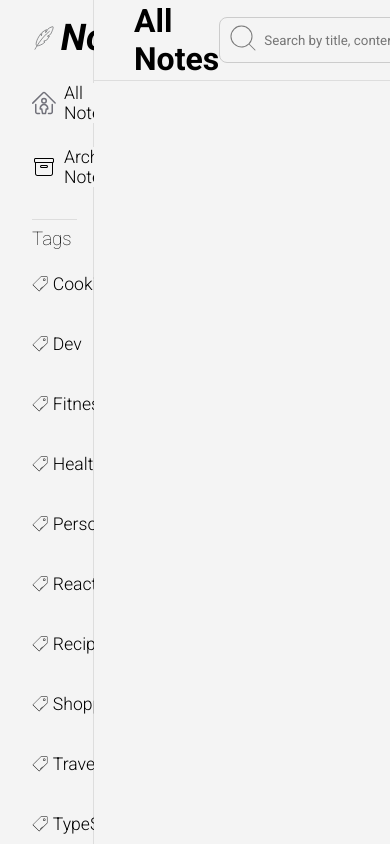
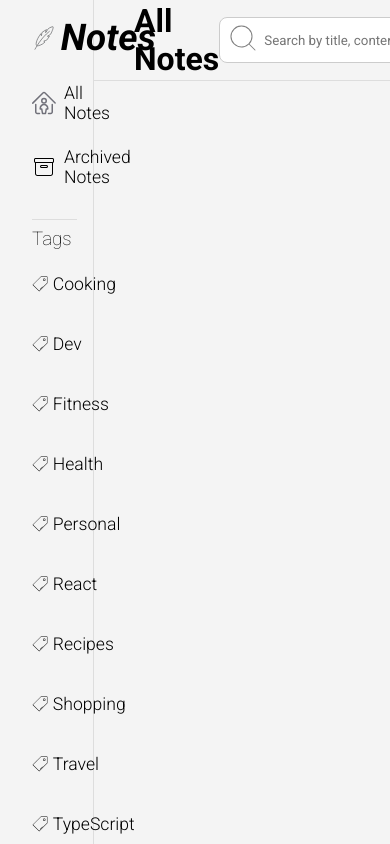
Before and after one commit to AlexF6/challenge-aba, a React (Vite) app: page / in a window 390 px wide. Shown: the top 844 px of the page. Built offline with nearby package versions, Linux system fonts and the light colour scheme.

Commit message:
refactor: restructure layout with flex and responsive proportions

```diff
--- a/src/App.jsx
+++ b/src/App.jsx
@@ -4,13 +4,26 @@ import "./styles/index.css"
 import "./styles/App.css"
 import Sidebar from "./components/layout/sidebar/Sidebar.jsx"
 import Header from "./components/layout/header/Header.jsx"
+import Content from './components/layout/content/Content.jsx';
+import Details from './components/layout/details/Details.jsx';
 
 function App() {
   return (
     <div className='app-container'>
       <Sidebar/>
-      <div className='main-content'>
+      <div className='header-content'>
         <Header/>
+        <div className='main-section'>
+          <div className='note-section'>
+
+          </div>
+          <div className='note-details'>
+
+          </div>
+          <div className='note-actions'>
+
+          </div>
+        </div>
       </div>
     </div>
 
--- /dev/null
+++ b/src/components/layout/content/Content.jsx
@@ -0,0 +1,10 @@
+//src/components/layout/content/Content.jsx
+import "../../../styles/layout/content/Content.css"
+
+const Content = ( {message} ) => {
+    return (
+        <h1>{message}</h1>
+    );
+};
+
+export default Content;
--- /dev/null
+++ b/src/components/layout/details/Details.jsx
@@ -0,0 +1,10 @@
+//src/components/layout/content/Details.jsx
+import "../../../styles/layout/details/Details.css"
+
+const Details = ( {message} ) => {
+    return (
+        <h1>{message}</h1>
+    );
+};
+
+export default Details;
--- a/src/components/layout/header/Header.jsx
+++ b/src/components/layout/header/Header.jsx
@@ -13,7 +13,6 @@ const Header = () => {
                 <SearchBar/>
                 <HeaderIcon/>
             </div>
-
         </header>
     );
 };
--- a/src/styles/App.css
+++ b/src/styles/App.css
@@ -1,11 +1,36 @@
 .app-container {
     display: flex;
-    height: 100vh;
-    font-family: "Roboto", sans-serif;
+    height: 100%;
+    /* border: 1px solid red; */
 }
 
-.main-content {
+.header-content {
+    display: flex;
+    flex-direction: column;
+    flex: 1;
+}
+
+.main-section {
     display: flex;
     flex: 1;
-    flex-direction: column;
+    height: 100%;
+    /* border: 1px solid red; */
 }
+
+.note-section {
+    flex: 2;
+    height: auto;
+    /* border: 1px solid blue; */
+}
+
+.note-details {
+    flex: 6;
+    height: 100%;
+    /* border: 1px solid green; */
+}
+
+.note-actions {
+    flex: 2;
+    height: 100%;
+    /* border: 1px solid red; */
+}
--- a/src/styles/index.css
+++ b/src/styles/index.css
@@ -1,6 +1,14 @@
 /* src/index.css */
+html, body, #root {
+  height: 100%;
+}
+
+body {
+  font-family: "Roboto", sans-serif;
+  background-color: #f4f4f4;
+}
+
 * {
-  background: #f4f4f4;
   padding: 0;
   margin: 0;
   box-sizing: border-box;
--- a/src/styles/layout/header/Header.css
+++ b/src/styles/layout/header/Header.css
@@ -2,7 +2,7 @@
     display: flex;
     align-items: center;
     justify-content:space-between;
-    height: 3.5vh;
+    height: 6vh;
     width: auto;
     border-bottom: 1px solid #ddd;
     padding: 2.5rem;
```
Also changed, not shown: src/features/notes/NoteList.jsx (deleted), src/features/notes/NoteSlice.jsx (deleted), src/styles/layout/content/Content.css (added), src/styles/layout/details/Details.css (added).
